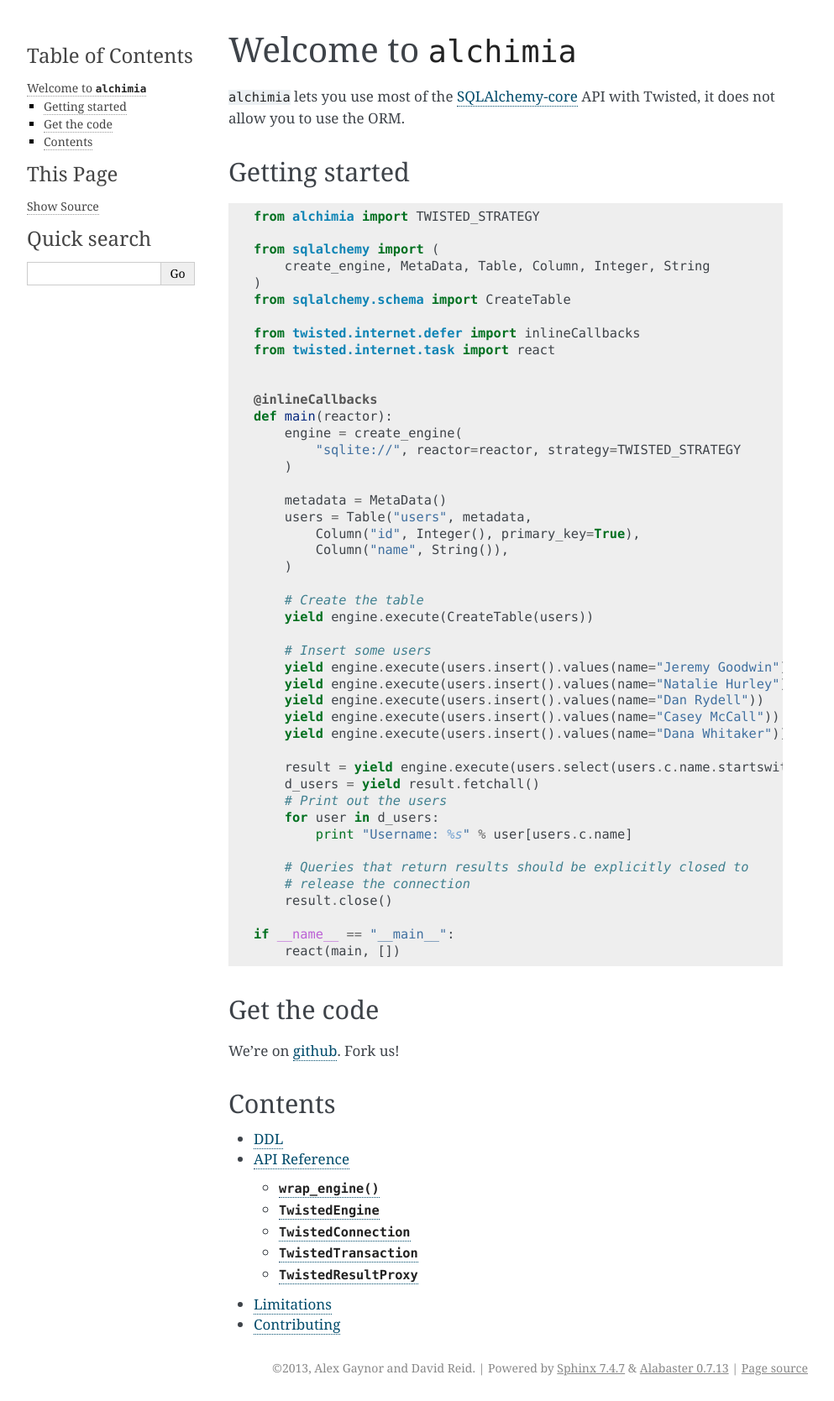
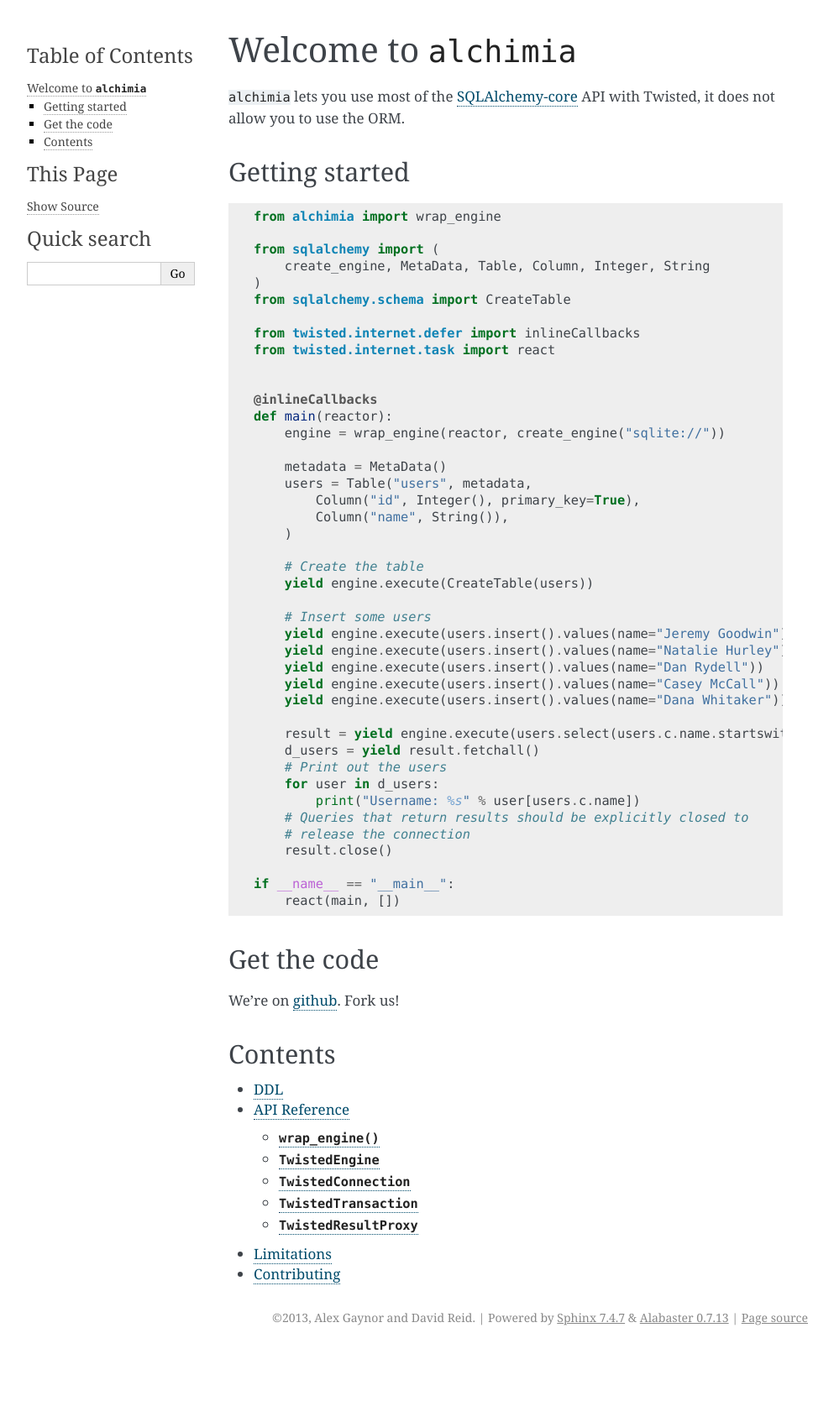
Before and after one commit to alex/alchimia, a Sphinx documentation site: the page built from docs/index.rst, in a window 1280 px wide. Shown: the whole page at 84% size, without its empty margins (148-1141 px from the left). Built offline with Sphinx 7.4.7, drawn with Linux system fonts in a browser that asks for light colours; after the commit the page ends 1609 px from its top, so only the background shows below that.

Commit message:
fix README and index.rst so they're no longer out of sync.

```diff
--- a/README.rst
+++ b/README.rst
@@ -45,6 +45,9 @@
         # Print out the users
         for user in d_users:
             print("Username: %s" % user[users.c.name])
+	# Queries that return results should be explicitly closed to
+	# release the connection
+        result.close()
 
     if __name__ == "__main__":
         react(main, [])
--- a/docs/index.rst
+++ b/docs/index.rst
@@ -9,7 +9,7 @@
 
 .. code-block:: python
 
-    from alchimia import TWISTED_STRATEGY
+    from alchimia import wrap_engine
 
     from sqlalchemy import (
         create_engine, MetaData, Table, Column, Integer, String
@@ -22,9 +22,7 @@
 
     @inlineCallbacks
     def main(reactor):
-        engine = create_engine(
-            "sqlite://", reactor=reactor, strategy=TWISTED_STRATEGY
-        )
+        engine = wrap_engine(reactor, create_engine("sqlite://"))
 
         metadata = MetaData()
         users = Table("users", metadata,
@@ -46,11 +44,10 @@
         d_users = yield result.fetchall()
         # Print out the users
         for user in d_users:
-            print "Username: %s" % user[users.c.name]
-
+            print("Username: %s" % user[users.c.name])
 	# Queries that return results should be explicitly closed to
 	# release the connection
-	result.close()
+        result.close()
 
     if __name__ == "__main__":
         react(main, [])
```
